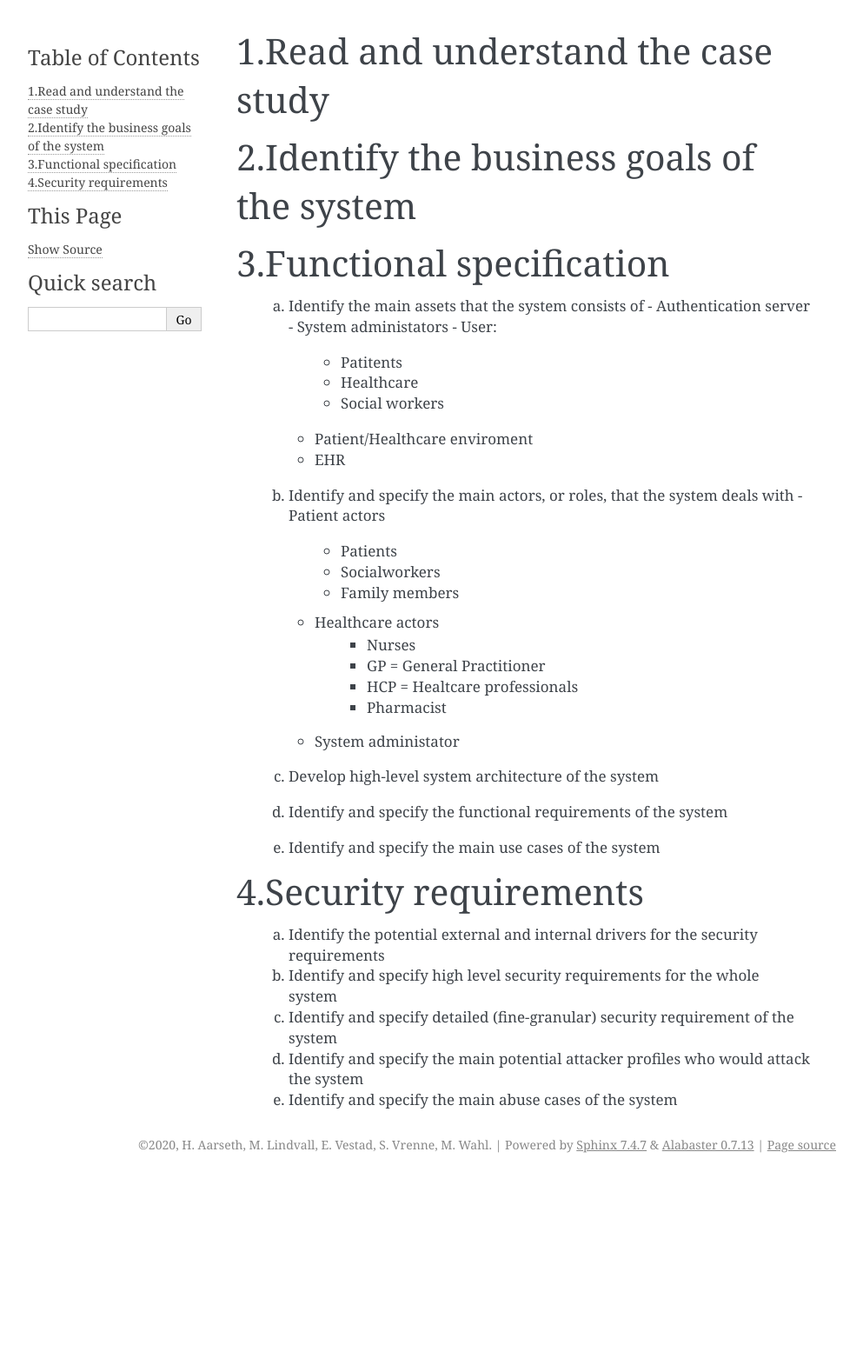
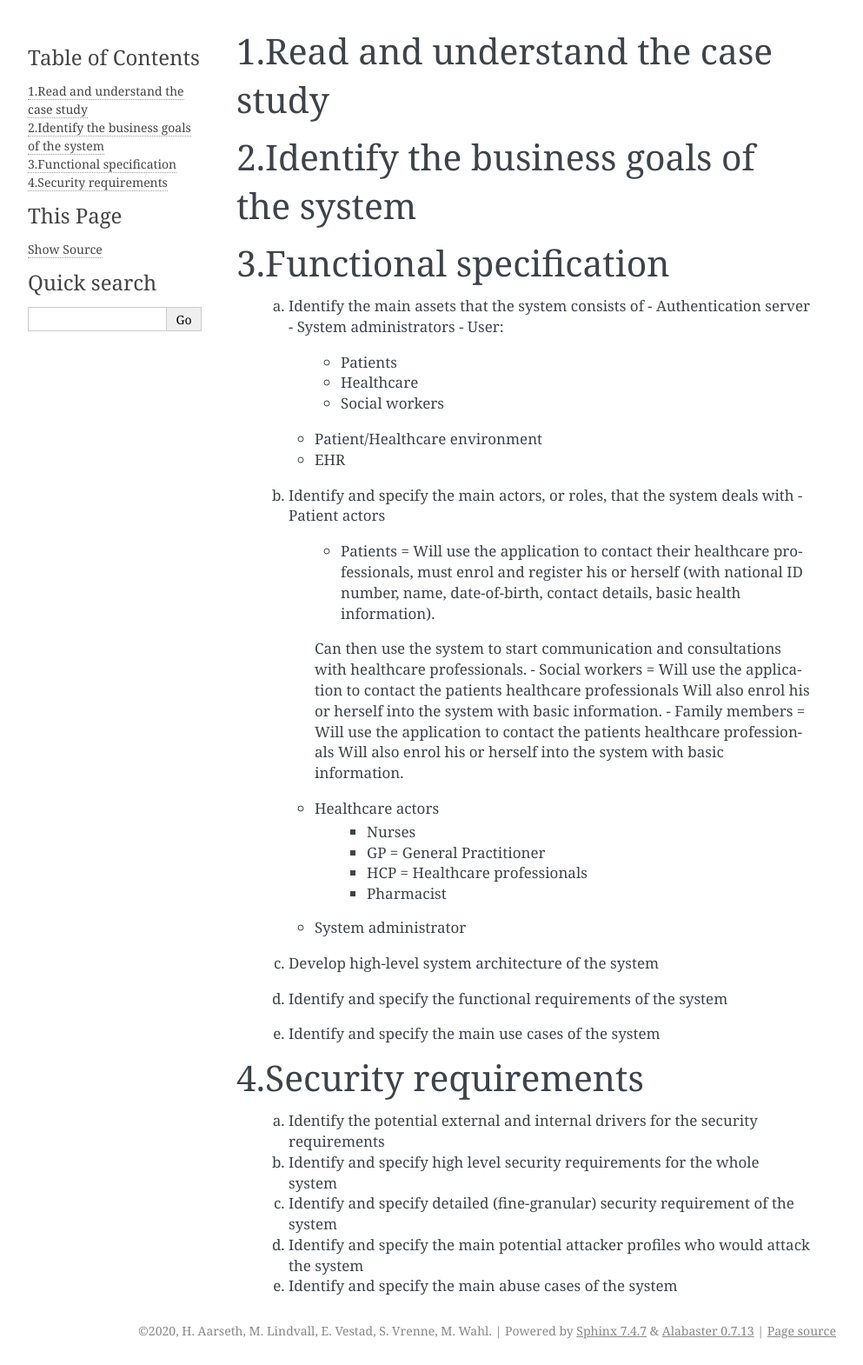
Before and after one commit to SteinarVrenne/school_imt3501, a Sphinx documentation site: the page built from Task 1/source/pages/01_task1.rst, in a window 1280 px wide. Shown: the whole page at 87% size, without its empty margins (148-1141 px from the left). Built offline with Sphinx 7.4.7, drawn with Linux system fonts in a browser that asks for light colours; before the commit the page ends 1356 px from its top, so only the background shows below that.

Commit message:
Merge conflict +??

```diff
--- a/Task 1/source/pages/01_task1.rst
+++ b/Task 1/source/pages/01_task1.rst
@@ -9,25 +9,28 @@
 --------------------------
     a. Identify the main assets that the system consists of
        -  Authentication server
-       -  System administators
+       -  System administrators
        -  User:
-          -  Patitents
+          -  Patients
           -  Healthcare
           -  Social workers
-       -  Patient/Healthcare enviroment
+       -  Patient/Healthcare environment
        -  EHR
 
     b. Identify and specify the main actors, or roles, that the system deals with
        - Patient actors
-          - Patients
-          - Socialworkers
-          - Family members
+          - Patients = Will use the application to contact their healthcare professionals, must enrol and register his or herself (with national ID number, name, date-of-birth, contact details, basic health information).
+          Can then use the system to start communication and consultations with healthcare professionals.
+          - Social workers = Will use the application to contact the patients healthcare professionals
+          Will also enrol his or herself into the system with basic information.
+          - Family members = Will use the application to contact the patients healthcare professionals
+          Will also enrol his or herself into the system with basic information.
        - Healthcare actors
           - Nurses
           - GP = General Practitioner
-          - HCP = Healtcare professionals
+          - HCP = Healthcare professionals
           - Pharmacist
-       - System administator
+       - System administrator
 
 
     c. Develop high-level system architecture of the system
```
